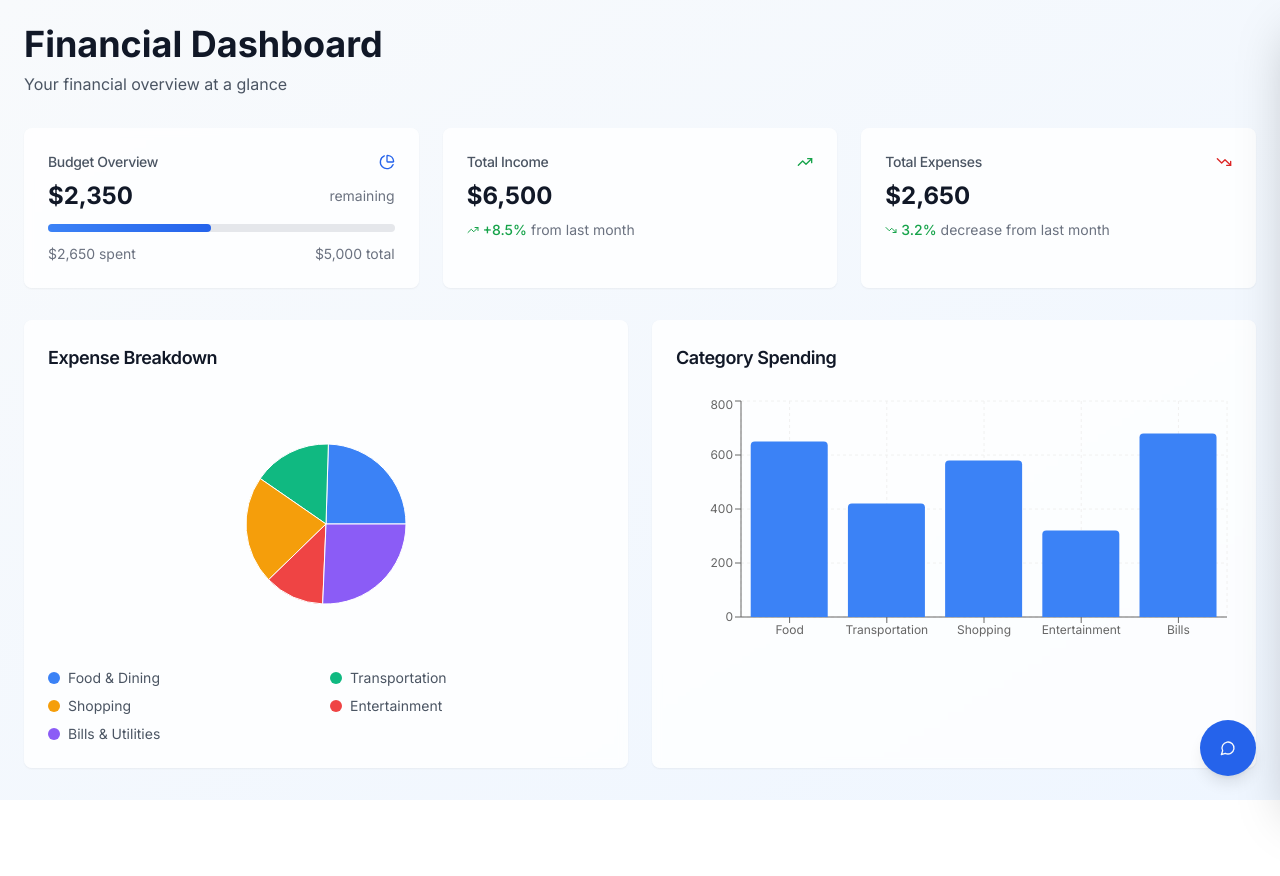
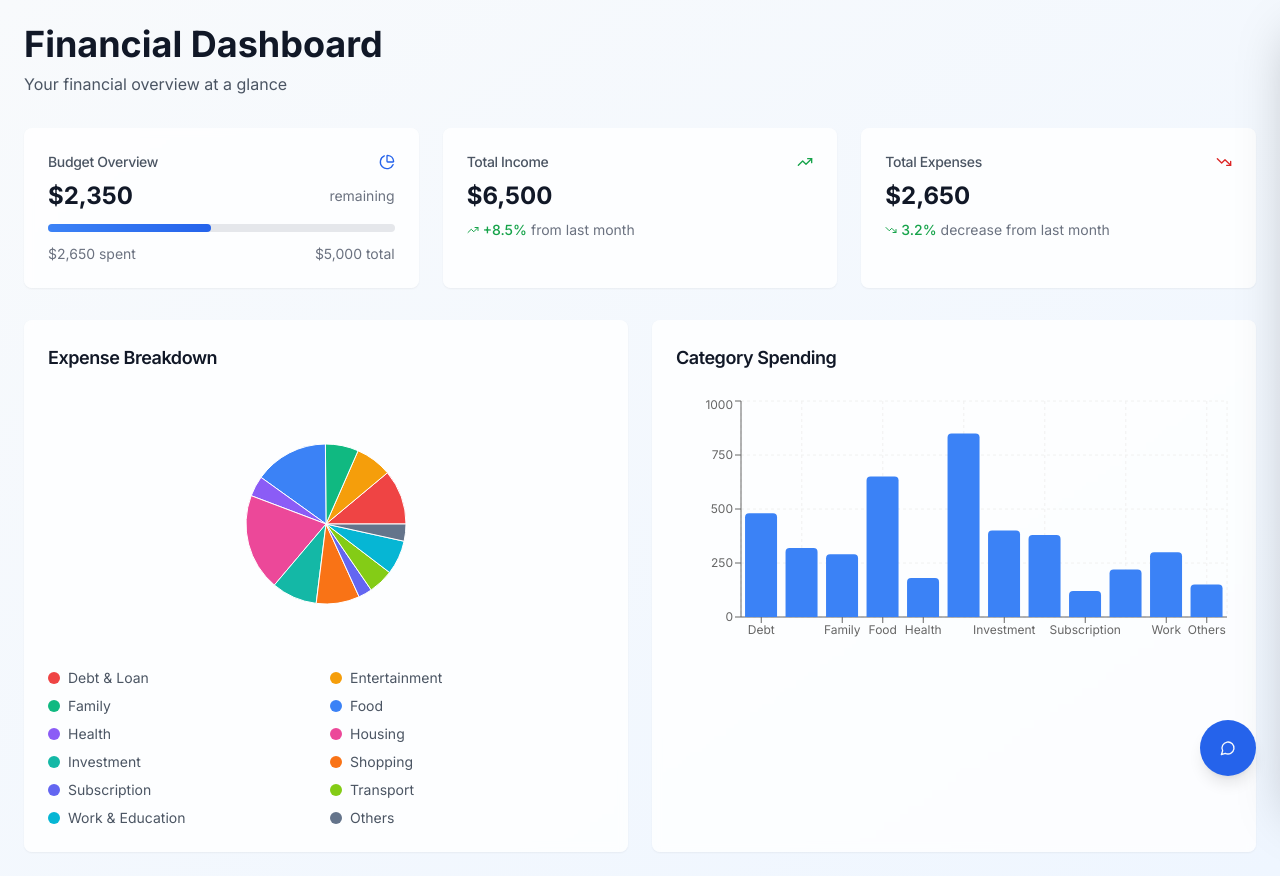
Before and after one commit to shrimpcato/budget-bot-view, a React (Vite) app: page / in a window 1280 px wide. Before the commit the page ends 800 px from the top, so only its background shows below. Built offline with nearby package versions, Linux system fonts and the light colour scheme.

Commit message:
Add expense categories and data connection tutorial
Add expense categories and provide a tutorial on connecting spreadsheet data.

```diff
--- a/src/pages/Index.tsx
+++ b/src/pages/Index.tsx
@@ -1,4 +1,3 @@
-
 import { useState } from "react";
 import { Card, CardContent, CardHeader, CardTitle } from "@/components/ui/card";
 import { Button } from "@/components/ui/button";
@@ -26,11 +25,18 @@ const Index = () => {
   };
 
   const categoryData = [
-    { name: "Food & Dining", value: 650, color: "#3B82F6" },
-    { name: "Transportation", value: 420, color: "#10B981" },
-    { name: "Shopping", value: 580, color: "#F59E0B" },
-    { name: "Entertainment", value: 320, color: "#EF4444" },
-    { name: "Bills & Utilities", value: 680, color: "#8B5CF6" }
+    { name: "Debt & Loan", value: 480, color: "#EF4444" },
+    { name: "Entertainment", value: 320, color: "#F59E0B" },
+    { name: "Family", value: 290, color: "#10B981" },
+    { name: "Food", value: 650, color: "#3B82F6" },
+    { name: "Health", value: 180, color: "#8B5CF6" },
+    { name: "Housing", value: 850, color: "#EC4899" },
+    { name: "Investment", value: 400, color: "#14B8A6" },
+    { name: "Shopping", value: 380, color: "#F97316" },
+    { name: "Subscription", value: 120, color: "#6366F1" },
+    { name: "Transport", value: 220, color: "#84CC16" },
+    { name: "Work & Education", value: 300, color: "#06B6D4" },
+    { name: "Others", value: 150, color: "#64748B" }
   ];
 
   const barData = categoryData.map(item => ({
```
